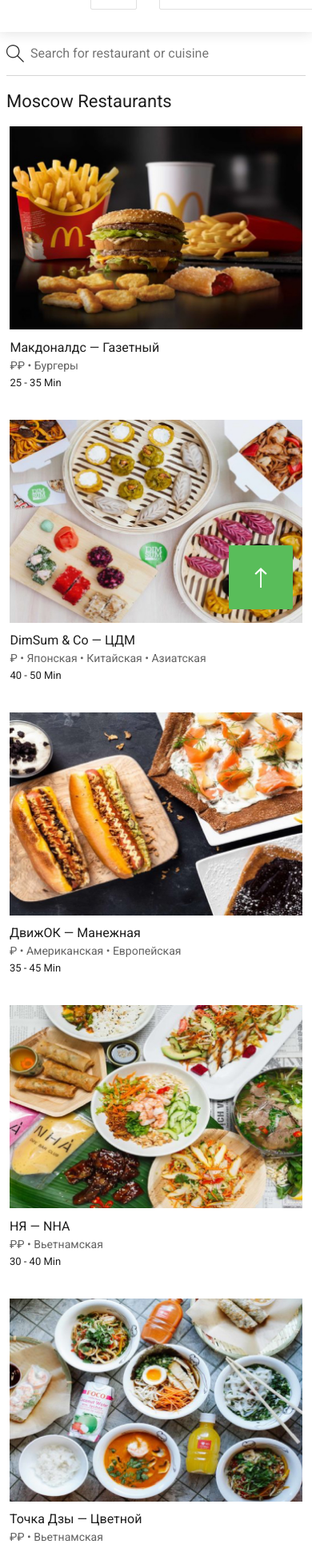
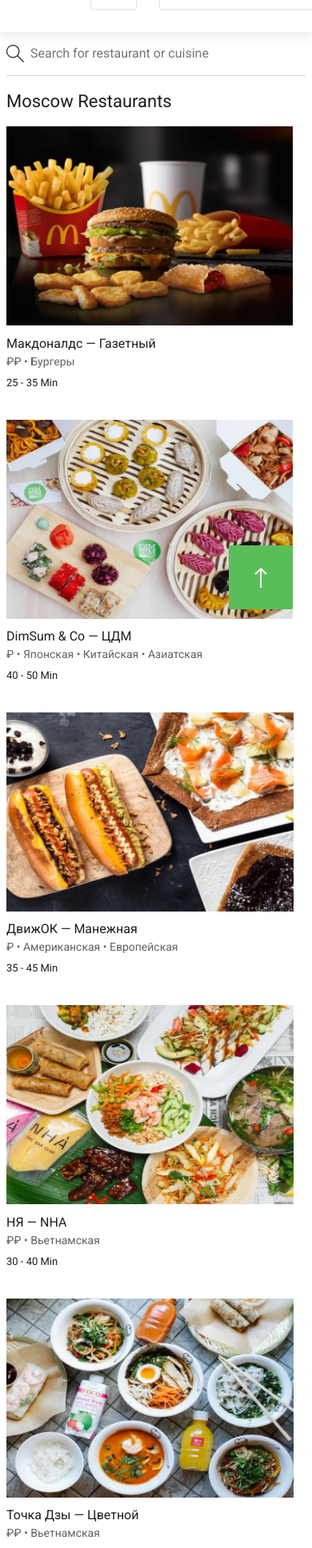
Before and after one commit to svetamohova/ubereats-demo-frontend, a plain HTML site: page index.html in a window 390 px wide. Shown: the part 58-1994 px from the top of the page at 80% size. Drawn offline with nearby package versions, Linux system fonts and the light colour scheme.

Commit message:
Change styles for Wrapper for restaurant list & for Restaurant Card

```diff
--- a/css/styles.css
+++ b/css/styles.css
@@ -141,8 +141,9 @@ main {
 .content {
   display: flex;
   flex-wrap: wrap;
-  margin-left: -8px;
-  margin-right: -8px;
+  justify-content: space-between;
+  /* margin-left: -8px;
+  margin-right: -8px;*/
   margin-bottom: 32px;
 }
 .text {
@@ -156,7 +157,8 @@ main {
   line-height: normal;
 }
 .card-restaurant {
-  margin: 0 4px 36px 4px;
+  /*margin: 0 4px 36px 4px;*/
+  margin-bottom: 36px;
 }
 .restaurant-image {
   height: 217px;
@@ -168,7 +170,7 @@ main {
   font-size: 16px;
   color: #1d1d1d;
 }
-.description-restaurant {
+.card-restaurant__cooking-info {
   line-height: 21px;
   font-size: 14px;
   color: #626262;
@@ -448,18 +450,18 @@ footer {
     padding: 0 8px;
   }
   .content {
-    display: flex;
-    flex-wrap: wrap;
-    justify-content: space-around;
+    margin-left: -8px;
+    margin-right: -8px;
   }
   .card-restaurant {
-    margin-bottom: 36px;
+    margin: 0 8px 36px 8px;
   }
+  /*
   .card-restaurant:last-child {
     flex-grow: 1;
-  }
+  }*/
   .restaurant-image {
-    height: 254px;
+    height: 249px;
   }
   .footer-body {
     width: 100%;
--- a/index.html
+++ b/index.html
@@ -55,64 +55,64 @@
       <div class="card-restaurant">
         <img src="./images/mac.jpg" class="restaurant-image" alt="Макдоналдс — Газетный" title="Макдоналдс — Газетный">
         <div class="title-restaurant">Макдоналдс — Газетный</div>
-        <div class="description-restaurant">₽₽ • Бургеры</div>
-        <div class="cooking-time">25 - 35 Min</div>
+        <div class="card-restaurant__cooking-info">₽₽ • Бургеры</div>
+        <time class="cooking-time">25 - 35 Min</time>
       </div>
 
       <div class="card-restaurant">
         <img src="./images/dimsum.jpg" class="restaurant-image" alt="DimSum & Co — ЦДМ" title="DimSum & Co — ЦДМ">
         <div class="title-restaurant">DimSum & Co — ЦДМ</div>
-        <div class="description-restaurant">₽ • Японская • Китайская • Азиатская</div>
-        <div class="cooking-time">40 - 50 Min</div>
+        <div class="card-restaurant__cooking-info">₽ • Японская • Китайская • Азиатская</div>
+        <time class="cooking-time">40 - 50 Min</time>
       </div>
 
       <div class="card-restaurant">
         <img src="./images/dvigok.jpg" class="restaurant-image" alt="ДвижОК — Манежная" title="ДвижОК — Манежная">
         <div class="title-restaurant">ДвижОК — Манежная</div>
-        <div class="description-restaurant">₽ • Американская • Европейская</div>
-        <div class="cooking-time">35 - 45 Min</div>
+        <div class="card-restaurant__cooking-info">₽ • Американская • Европейская</div>
+        <time class="cooking-time">35 - 45 Min</time>
       </div>
 
       <div class="card-restaurant">
         <img src="./images/nja.jpg" class="restaurant-image" alt="НЯ — NHA" title="НЯ — NHA">
         <div class="title-restaurant">НЯ — NHA</div>
-        <div class="description-restaurant">₽₽ • Вьетнамская</div>
-        <div class="cooking-time">30 - 40 Min</div>
+        <div class="card-restaurant__cooking-info">₽₽ • Вьетнамская</div>
+        <time class="cooking-time">30 - 40 Min</time>
       </div>
 
       <div class="card-restaurant">
         <img src="./images/tochkadzi.jpg" class="restaurant-image" alt="Точка Дзы — Цветной" title="Точка Дзы — Цветной">
         <div class="title-restaurant">Точка Дзы — Цветной</div>
-        <div class="description-restaurant">₽₽ • Вьетнамская</div>
-        <div class="cooking-time">40 - 50 Min</div>
+        <div class="card-restaurant__cooking-info">₽₽ • Вьетнамская</div>
+        <time class="cooking-time">40 - 50 Min</time>
       </div>
 
       <div class="card-restaurant">
         <img src="./images/cinnabon.jpg" class="restaurant-image" alt="Cinnabon" title="Cinnabon">
         <div class="title-restaurant">Cinnabon</div>
-        <div class="description-restaurant">₽ • Выпечка • Десерты • Капкейки</div>
-        <div class="cooking-time">25 - 35 Min</div>
+        <div class="card-restaurant__cooking-info">₽ • Выпечка • Десерты • Капкейки</div>
+        <time class="cooking-time">25 - 35 Min</time>
       </div>
 
       <div class="card-restaurant">
         <img src="./images/pizzelove.jpg" class="restaurant-image" alt="PIZZELOVE" title="PIZZELOVE">
         <div class="title-restaurant">PIZZELOVE</div>
-        <div class="description-restaurant">₽₽ • Пицца</div>
-        <div class="cooking-time">15 - 25 Min</div>
+        <div class="card-restaurant__cooking-info">₽₽ • Пицца</div>
+        <time class="cooking-time">15 - 25 Min</time>
       </div>
 
       <div class="card-restaurant">
         <img src="./images/zucafe.jpg" class="restaurant-image" alt="Zю кафе — Тверская" title="Zю кафе — Тверская">
         <div class="title-restaurant">Zю кафе — Тверская</div>
-        <div class="description-restaurant">₽₽ • Японская</div>
-        <div class="cooking-time">25 - 35 Min</div>
+        <div class="card-restaurant__cooking-info">₽₽ • Японская</div>
+        <time class="cooking-time">25 - 35 Min</time>
       </div>
 
       <div class="card-restaurant">
         <img src="./images/barbqcafe.jpg" class="restaurant-image" alt="Bar BQ Cafe — Манежная" title="Bar BQ Cafe — Манежная">
         <div class="title-restaurant">Bar BQ Cafe — Манежная</div>
-        <div class="description-restaurant">₽₽₽ • Европейская</div>
-        <div class="cooking-time">30 - 40 Min</div>
+        <div class="card-restaurant__cooking-info">₽₽₽ • Европейская</div>
+        <time class="cooking-time">30 - 40 Min</time>
       </div>
     </section>
   </main>
```
